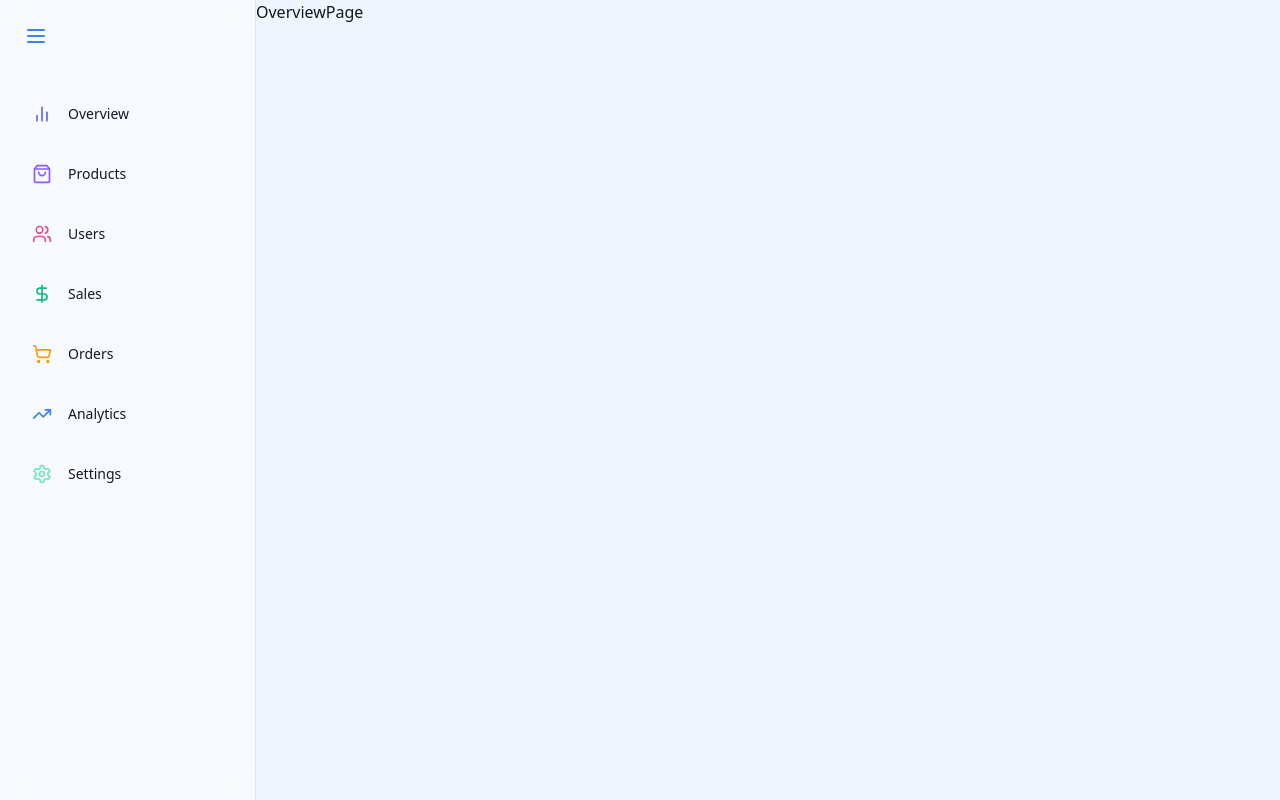
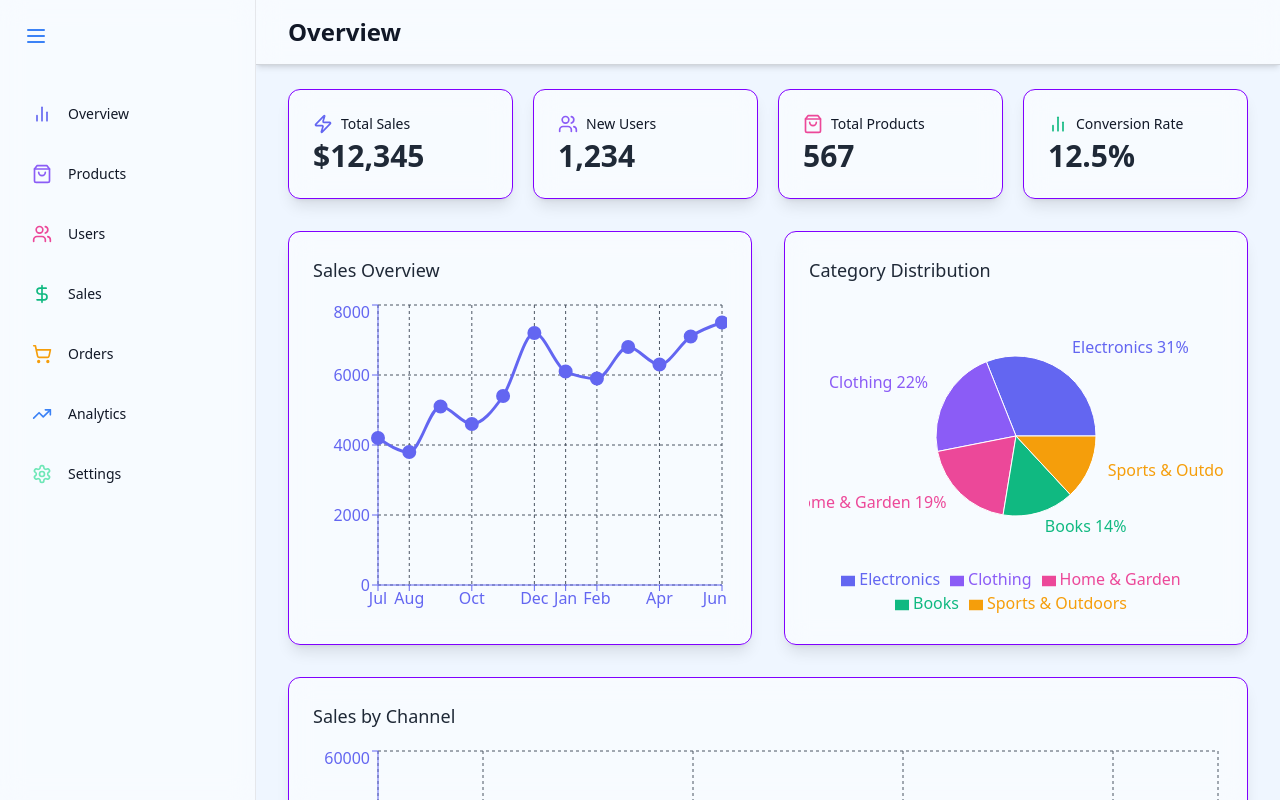
Before and after one commit to Ndukwechima/Modern-React-Admin-dashboard-UI, a React (Vite) app: page / in a window 1280 px wide. Built offline with nearby package versions, Linux system fonts and the light colour scheme.

Commit message:
Completed the Overview page

```diff
--- a/src/App.jsx
+++ b/src/App.jsx
@@ -2,7 +2,7 @@
 import { Route, Routes } from "react-router-dom";
 import OverviewPage from "./pages/OverviewPage";
 import ProductsPage from "./pages/ProductsPage";
-import Sidebar from "./components/Sidebar";
+import Sidebar from "./components/Common/Sidebar";
 
 const App = () => {
   return (
--- /dev/null
+++ b/src/components/Common/Header.jsx
@@ -0,0 +1,10 @@
+const Header = ({ title }) => {
+  return (
+    <header className="bg-white sticky top-0 right-0 z-20 bg-opacity-50 backdrop-blur-md shadow-md border-b border-gray-300">
+      <div className="max-w-7xl mx-auto py-4 px-4 sm:px-6 lg:px-8">
+        <h1 className="text-2xl font-semibold text-gray-900">{title}</h1>
+      </div>
+    </header>
+  );
+};
+export default Header;
--- /dev/null
+++ b/src/components/Common/StatCard.jsx
@@ -0,0 +1,23 @@
+import { motion } from "framer-motion";
+
+const StatCard = ({ name, icon: Icon, value, color }) => {
+  return (
+    <motion.div
+      className="bg-white bg-opacity-50 backdrop-blur-md overflow-hidden shadow-lg rounded-xl border border-[#8000FF]"
+      whileHover={{
+        y: -5,
+        boxShadow:
+          "0 25px 50px -12px rgba(128, 0, 128, 0.5), 0 15px 10px -10px rgba(0, 0, 255, 0.4)",
+      }}
+    >
+      <div className="px-4 py-5 sm:p-6">
+        <span className="flex items-center text-sm font-medium text-gray-900">
+          <Icon size={20} className="mr-2" style={{ color }} />
+          {name}
+        </span>
+        <p className="mt-1 text-3xl font-semibold text-gray-800">{value}</p>
+      </div>
+    </motion.div>
+  );
+};
+export default StatCard;
--- /dev/null
+++ b/src/components/Overview/CategoryDistributionChart.jsx
@@ -0,0 +1,68 @@
+import { motion } from "framer-motion";
+import {
+  PieChart,
+  Pie,
+  Cell,
+  Tooltip,
+  ResponsiveContainer,
+  Legend,
+} from "recharts";
+
+const categoryData = [
+  { name: "Electronics", value: 4500 },
+  { name: "Clothing", value: 3200 },
+  { name: "Home & Garden", value: 2800 },
+  { name: "Books", value: 2100 },
+  { name: "Sports & Outdoors", value: 1900 },
+];
+
+const COLORS = ["#6366F1", "#8B5CF6", "#EC4899", "#10B981", "#F59E0B"];
+
+const CategoryDistributionChart = () => {
+  return (
+    <motion.div
+      className="bg-white bg-opacity-50 backdrop-blur-md shadow-lg rounded-xl p-6 border border-[#8000FF]"
+      initial={{ opacity: 0, y: 20 }}
+      animate={{ opacity: 1, y: 0 }}
+      transition={{ delay: 0.3 }}
+    >
+      <h2 className="text-lg font-medium mb-4 text-gray-800">
+        Category Distribution
+      </h2>
+      <div className="h-80">
+        <ResponsiveContainer width={"100%"} height={"100%"}>
+          <PieChart>
+            <Pie
+              data={categoryData}
+              cx={"50%"}
+              cy={"50%"}
+              labelLine={false}
+              outerRadius={80}
+              fill="#8884d8"
+              dataKey="value"
+              label={({ name, percent }) =>
+                `${name} ${(percent * 100).toFixed(0)}%`
+              }
+            >
+              {categoryData.map((entry, index) => (
+                <Cell
+                  key={`cell-${index}`}
+                  fill={COLORS[index % COLORS.length]}
+                />
+              ))}
+            </Pie>
+            <Tooltip
+              contentStyle={{
+                backgroundColor: "#6366F1",
+                borderColor: "#fff",
+              }}
+              itemStyle={{ color: "#E5E7EB" }}
+            />
+            <Legend />
+          </PieChart>
+        </ResponsiveContainer>
+      </div>
+    </motion.div>
+  );
+};
+export default CategoryDistributionChart;
--- /dev/null
+++ b/src/components/Overview/SalesChannelChart.jsx
@@ -0,0 +1,63 @@
+import { motion } from "framer-motion";
+import {
+  BarChart,
+  Bar,
+  XAxis,
+  YAxis,
+  CartesianGrid,
+  Tooltip,
+  ResponsiveContainer,
+  Legend,
+  Cell,
+} from "recharts";
+
+const COLORS = ["#6366F1", "#8B5CF6", "#EC4899", "#10B981", "#F59E0B"];
+
+const SALES_CHANNEL_DATA = [
+  { name: "Website", value: 45600 },
+  { name: "Mobile App", value: 38200 },
+  { name: "Marketplace", value: 29800 },
+  { name: "Social Media", value: 18700 },
+];
+
+const SalesChannelChart = () => {
+  return (
+    <motion.div
+      className="bg-white bg-opacity-50 backdrop-blur-md shadow-lg rounded-xl p-6 lg:col-span-2 border border-[#8000FF]"
+      initial={{ opacity: 0, y: 20 }}
+      animate={{ opacity: 1, y: 0 }}
+      transition={{ delay: 0.4 }}
+    >
+      <h2 className="text-lg font-medium mb-4 text-gray-800">
+        Sales by Channel
+      </h2>
+
+      <div className="h-80">
+        <ResponsiveContainer>
+          <BarChart data={SALES_CHANNEL_DATA}>
+            <CartesianGrid strokeDasharray="3 3" stroke="#4B5563" />
+            <XAxis dataKey="name" stroke="#6366F1" />
+            <YAxis stroke="#6366F1" />
+            <Tooltip
+              contentStyle={{
+                backgroundColor: "#6366F1",
+                borderColor: "#fff",
+              }}
+              itemStyle={{ color: "#E5E7EB" }}
+            />
+            <Legend />
+            <Bar dataKey={"value"} fill="#8884d8">
+              {SALES_CHANNEL_DATA.map((entry, index) => (
+                <Cell
+                  key={`cell-${index}`}
+                  fill={COLORS[index % COLORS.length]}
+                />
+              ))}
+            </Bar>
+          </BarChart>
+        </ResponsiveContainer>
+      </div>
+    </motion.div>
+  );
+};
+export default SalesChannelChart;
--- /dev/null
+++ b/src/components/Overview/SalesOverviewChart.jsx
@@ -0,0 +1,64 @@
+import {
+  LineChart,
+  Line,
+  XAxis,
+  YAxis,
+  CartesianGrid,
+  Tooltip,
+  ResponsiveContainer,
+} from "recharts";
+import { motion } from "framer-motion";
+
+const salesData = [
+  { name: "Jul", sales: 4200 },
+  { name: "Aug", sales: 3800 },
+  { name: "Sep", sales: 5100 },
+  { name: "Oct", sales: 4600 },
+  { name: "Nov", sales: 5400 },
+  { name: "Dec", sales: 7200 },
+  { name: "Jan", sales: 6100 },
+  { name: "Feb", sales: 5900 },
+  { name: "Mar", sales: 6800 },
+  { name: "Apr", sales: 6300 },
+  { name: "May", sales: 7100 },
+  { name: "Jun", sales: 7500 },
+];
+
+const SalesOverviewChart = () => {
+  return (
+    <motion.div
+      className="bg-white bg-opacity-50 backdrop-blur-md shadow-lg rounded-xl p-6 border border-[#8000FF]"
+      initial={{ opacity: 0, y: 20 }}
+      animate={{ opacity: 1, y: 0 }}
+      transition={{ delay: 0.2 }}
+    >
+      <h2 className="text-lg font-medium mb-4 text-gray-800">Sales Overview</h2>
+
+      <div className="h-80">
+        <ResponsiveContainer width={"100%"} height={"100%"}>
+          <LineChart data={salesData}>
+            <CartesianGrid strokeDasharray="3 3" stroke="#4B5563" />
+            <XAxis dataKey={"name"} stroke="#6366F1" />
+            <YAxis stroke="#6366F1" />
+            <Tooltip
+              contentStyle={{
+                backgroundColor: "#6366F1",
+                borderColor: "#E5E7EB",
+              }}
+              itemStyle={{ color: "#E5E7EB" }}
+            />
+            <Line
+              type="monotone"
+              dataKey="sales"
+              stroke="#6366F1"
+              strokeWidth={3}
+              dot={{ fill: "#6366F1", strokeWidth: 2, r: 6 }}
+              activeDot={{ r: 8, strokeWidth: 2 }}
+            />
+          </LineChart>
+        </ResponsiveContainer>
+      </div>
+    </motion.div>
+  );
+};
+export default SalesOverviewChart;
--- a/src/pages/OverviewPage.jsx
+++ b/src/pages/OverviewPage.jsx
@@ -1,9 +1,60 @@
-import React from 'react'
+import Header from "../components/Common/Header";
+import { motion } from "framer-motion";
+import StatCard from "../components/Common/StatCard";
+import { BarChart2, ShoppingBag, Users, Zap } from "lucide-react";
+import SalesOverviewChart from "../components/Overview/SalesOverviewChart";
+import CategoryDistributionChart from "../components/Overview/CategoryDistributionChart";
+import SalesChannelChart from "../components/Overview/SalesChannelChart";
 
 const OverviewPage = () => {
   return (
-    <div>OverviewPage</div>
-  )
-}
+    <div className="flex-1 overflow-auto relative z-10">
+      <Header title="Overview" />
 
-export default OverviewPage
+      <main className="max-w-7xl mx-auto py-6 px-4 lg:px-8">
+        {/* STATS */}
+        <motion.div
+          className="grid grid-cols-1 gap-5 sm:grid-cols-2 lg:grid-cols-4 mb-8"
+          initial={{ opacity: 0, y: 20 }}
+          animate={{ opacity: 1, y: 0 }}
+          transition={{ duration: 1 }}
+        >
+          <StatCard
+            name="Total Sales"
+            icon={Zap}
+            value="$12,345"
+            color="#6366F1"
+          />
+          <StatCard
+            name="New Users"
+            icon={Users}
+            value="1,234"
+            color="#8B5CF6"
+          />
+          <StatCard
+            name="Total Products"
+            icon={ShoppingBag}
+            value="567"
+            color="#EC4899"
+          />
+          <StatCard
+            name="Conversion Rate"
+            icon={BarChart2}
+            value="12.5%"
+            color="#10B981"
+          />
+        </motion.div>
+
+        {/* CHARTS */}
+
+        <div className="grid grid-cols-1 lg:grid-cols-2 gap-8">
+          <SalesOverviewChart />
+          <CategoryDistributionChart />
+          <SalesChannelChart />
+        </div>
+      </main>
+    </div>
+  );
+};
+
+export default OverviewPage;
```
Also changed, not shown: src/components/Common/Sidebar.jsx (renamed from src/components/Sidebar.jsx).
